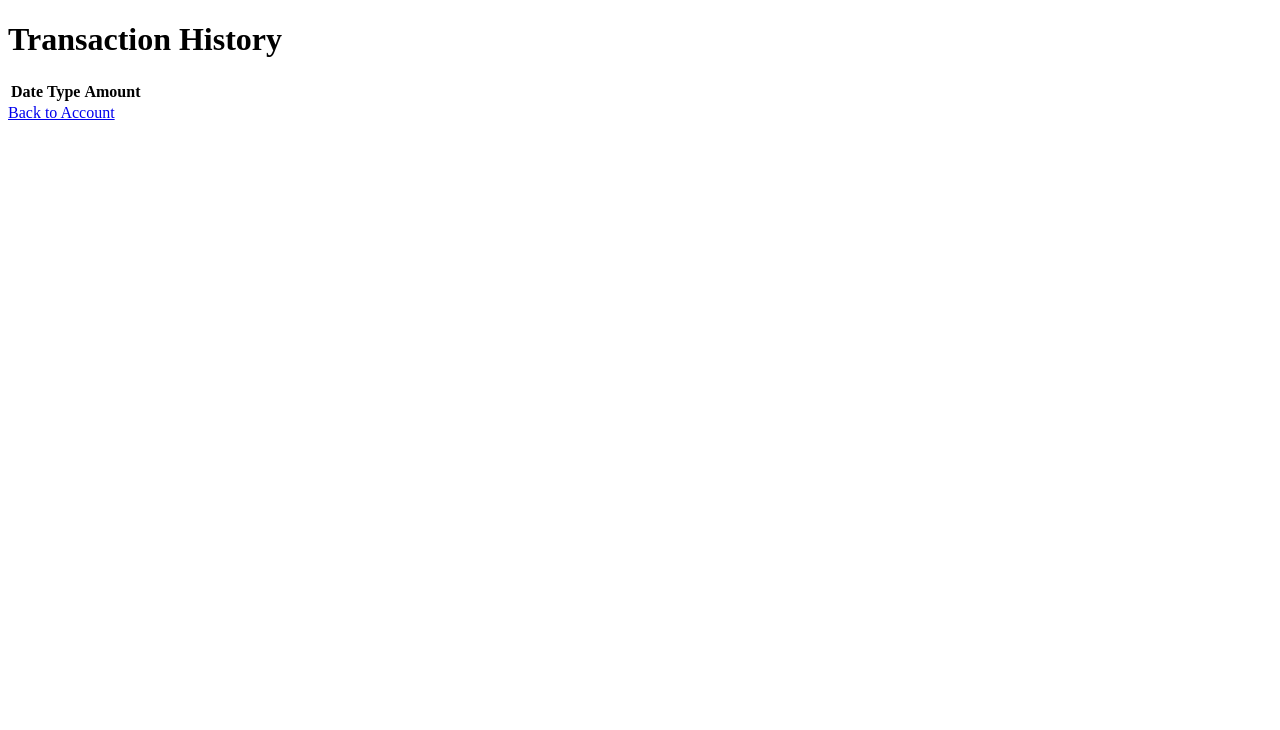
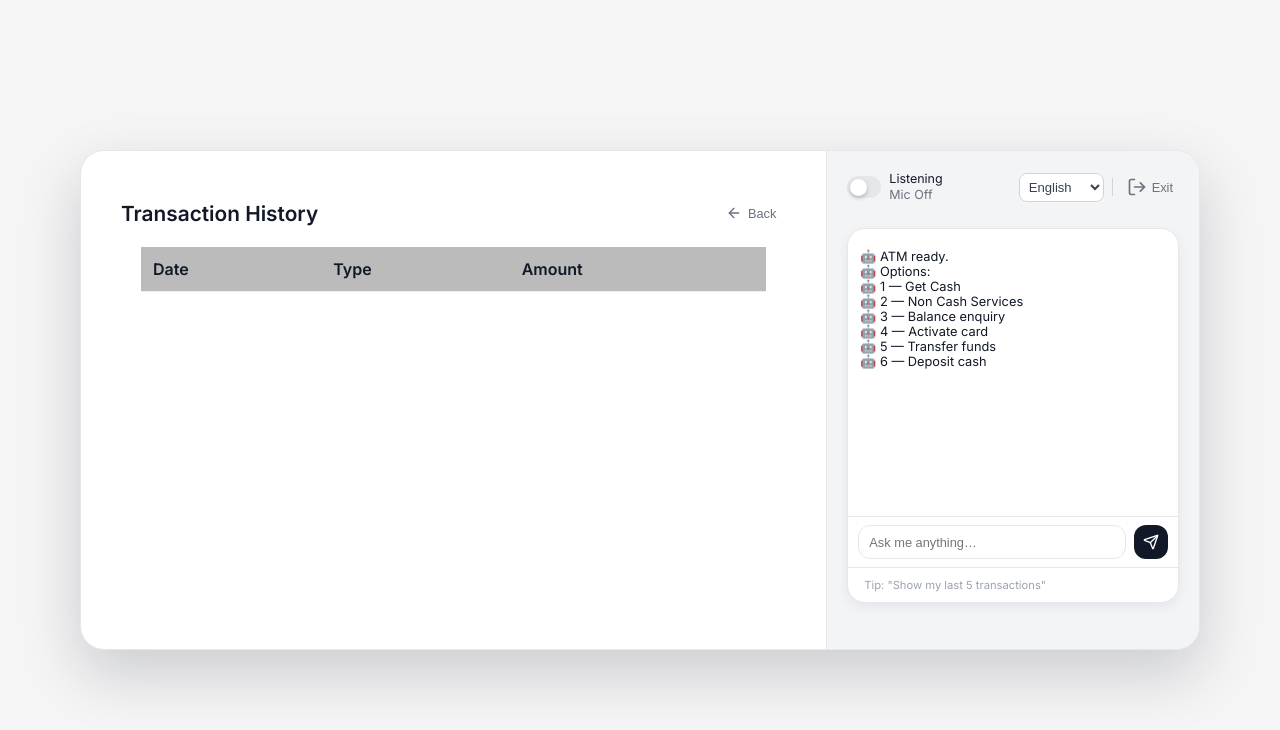
Before and after one commit to ChaseChoo/FSDP, a website: page public/transactions.html in a window 1280 px wide. Drawn offline with nearby package versions, Linux system fonts and the light colour scheme; no server answers.

Commit message:
transaction page ui and link update

```diff
--- a/public/scripts/home.js
+++ b/public/scripts/home.js
@@ -1272,3 +1272,7 @@
     // show numbered options for the main menu immediately
     try{ displayMenuOptions('main'); }catch(e){}
   });
+
+document.getElementById("btnTransactions").addEventListener("click", () => {
+  window.location.href = "transactions.html";
+});
--- /dev/null
+++ b/public/styles/transactions.css
@@ -0,0 +1,31 @@
+/* White panel */
+.history-panel {
+  background: var(--panel);
+  border: 1px solid var(--border);
+  border-radius: var(--radius);
+  padding: 20px;
+  box-shadow: var(--shadow);
+}
+
+/* Table */
+.history-table {
+  width: 100%;
+  border-collapse: collapse;
+  font-size: 1rem;
+}
+
+.history-table thead tr {
+  background: #bbbbbb;
+  border-bottom: 2px solid var(--border);
+}
+
+.history-table th,
+.history-table td {
+  padding: 12px;
+  border-bottom: 1px solid #eee;
+  text-align: left;
+}
+
+.history-table tbody tr:hover {
+  background: #fff4f4;
+}
--- a/public/transactions.html
+++ b/public/transactions.html
@@ -2,12 +2,39 @@
 <html lang="en">
 <head>
   <meta charset="UTF-8">
-  <title>Transaction History</title>
-  <link rel="stylesheet" href="style.css">
+  <title>ATM | Transaction History</title>
+
+  <!-- Fonts -->
+  <link rel="preconnect" href="https://fonts.gstatic.com" crossorigin />
+  <link href="https://fonts.googleapis.com/css2?family=Inter:wght@300;400;500;600&display=swap" rel="stylesheet" />
+
+  <!-- Main ATM Styles -->
+  <link rel="stylesheet" href="styles/home.css">
+  <link rel="stylesheet" href="styles/transactions.css">
 </head>
-<body>
-  <h1>Transaction History</h1>
-  <table id="transactionTable">
+
+<body class="atm-body">
+
+  <main class="atm-shell">
+    <section class="atm-card">
+      <div class="atm-layout">
+
+        <!-- LEFT SIDE CONTENT -->
+        <div class="atm-left">
+
+          <!-- Page Header -->
+          <div class="page-header">
+            <h2 class="page-title">Transaction History</h2>
+            <button class="ghost-btn backBtn hover-tts" type="button"
+                    onclick="window.location.href='home.html'">
+              <i data-lucide="arrow-left" class="icon-xs"></i>
+              <span>Back</span>
+            </button>
+          </div>
+
+          <!-- History Table Panel -->
+          <div class="history-panel">
+            <table id="transactionTable" class="history-table">
               <thead>
                 <tr>
                   <th>Date</th>
@@ -17,8 +44,85 @@
               </thead>
               <tbody></tbody>
             </table>
+          </div>
 
-  <a href="/account">Back to Account</a>
+        </div>
+
+        <!-- RIGHT SIDE (Chatbot + Controls) -->
+        <aside class="atm-right">
+
+          <!-- Top Controls -->
+          <div class="topbar">
+            <div class="mic-wrap">
+              <div id="micToggleLabel" class="mic-toggle hover-tts">
+                <div class="mic-track"><div class="mic-knob"></div></div>
+                <div class="mic-labels">
+                  <span class="mic-on">Listening</span>
+                  <span class="mic-off">Mic Off</span>
+                </div>
+              </div>
+              <input id="micToggle" type="checkbox" class="mic-hidden" />
+            </div>
+
+            <div class="top-right-controls">
+              <select id="langSelectTop" class="lang-select">
+                <option value="en">English</option>
+                <option value="zh">中文</option>
+                <option value="ms">Bahasa Melayu</option>
+                <option value="ta">தமிழ்</option>
+              </select>
+
+              <div class="divider"></div>
+
+              <button id="exitBtn" class="exit-btn hover-tts">
+                <i data-lucide="log-out" class="icon"></i>
+                <span class="exit-label">Exit</span>
+              </button>
+            </div>
+          </div>
+
+          <!-- Chatbot Area -->
+          <div class="chat-shell">
+            <div id="chatlog" class="chat-log"></div>
+
+            <div class="chat-input-row">
+              <input id="userInput" type="text" class="chat-input"
+                     placeholder="Ask me anything…" />
+              <button id="sendBtn" class="chat-send hover-tts">
+                <i data-lucide="send" class="icon-xs"></i>
+              </button>
+            </div>
+
+            <div class="chat-footer">
+              <div class="chat-tip">Tip: "Show my last 5 transactions"</div>
+            </div>
+          </div>
+
+        </aside>
+
+      </div>
+    </section>
+  </main>
+
+  <!-- Icons -->
+  <script src="https://unpkg.com/lucide@latest"></script>
+
+  <!-- Load main ATM logic -->
   <script src="scripts/script.js"></script>
+  <!-- Icons -->
+<script src="https://unpkg.com/lucide@latest"></script>
+<script>
+  // Ensure icons render on this page
+  document.addEventListener("DOMContentLoaded", () => {
+    lucide.createIcons();
+  });
+</script>
+
+<!-- Load main ATM logic -->
+<script src="scripts/home.js"></script>
+
+
+  <!-- Load transaction loader -->
+
 </body>
 </html>
```
Also changed, not shown: public/home.html (+7 -17 lines). Lines whose indentation alone changed are shown as unchanged.
